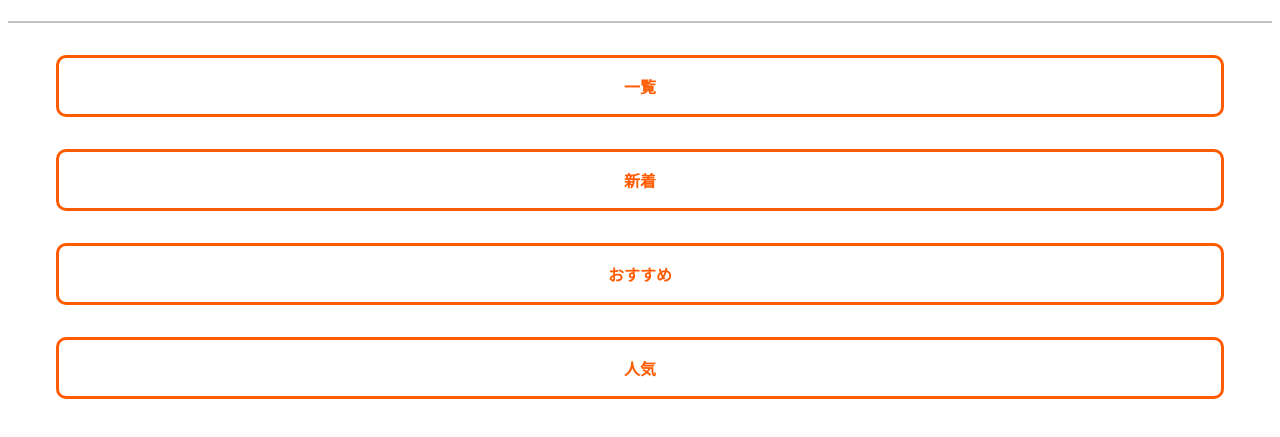
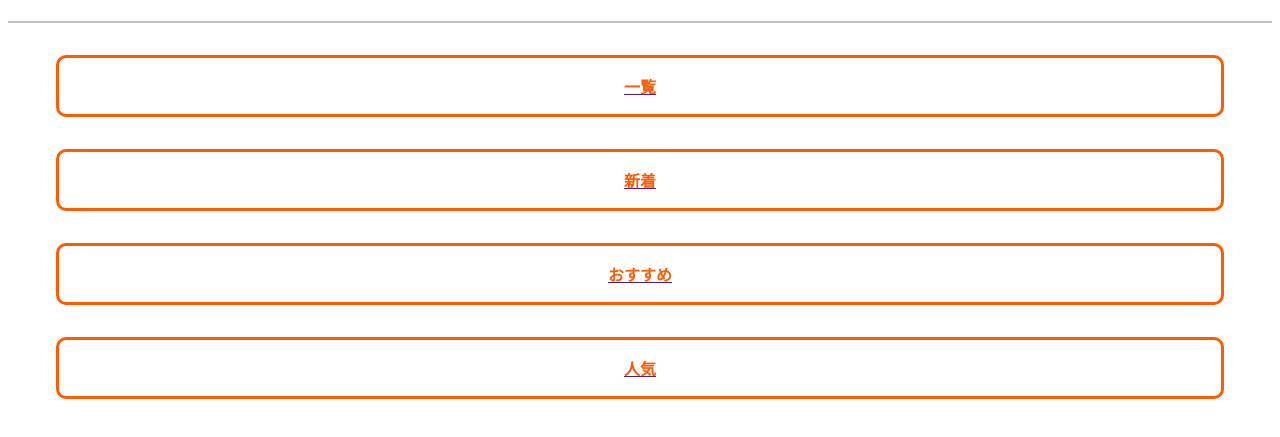
Before and after one commit to y-terashita/Yomi, a plain HTML site: page index.html in a window 1280 px wide. Shown: the part 43-480 px from the top of the page. Drawn offline with Linux system fonts and the light colour scheme.

Commit message:
リンク

```diff
--- a/index.html
+++ b/index.html
@@ -21,21 +21,29 @@
 
     <body>
 
+      <a href="">
         <div class="box1">
-            <p>一覧</p>
+        一覧
         </div>
+      </a>
 
+      <a href="">
         <div class="box1">
-            <p>新着</p>
+        新着
         </div>
+      </a>
 
+      <a href="">
         <div class="box1">
-            <p>おすすめ</p>
+        おすすめ
         </div>
+      </a>
 
+      <a href="">
         <div class="box1">
-            <p>人気</p>
+        人気
         </div>
+      </a>
 
     </body>
 
--- a/start.css
+++ b/start.css
@@ -12,14 +12,10 @@ body{
     margin: 2em 3em;
     font-weight: bold;
     color: #ff5b00;/*文字色*/
+    text-align:center;
     background: #FFF;
     border: solid 3px #ff5b00;/*線*/
     border-radius: 10px;/*角の丸み*/
-}
-.box1 p {
-    margin: 0;
-    padding: 0;
-    text-align:center;
 }
 
 .box1:hover {
```
